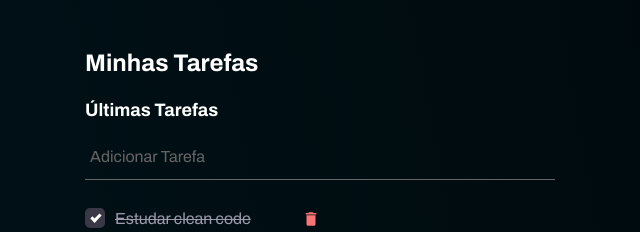
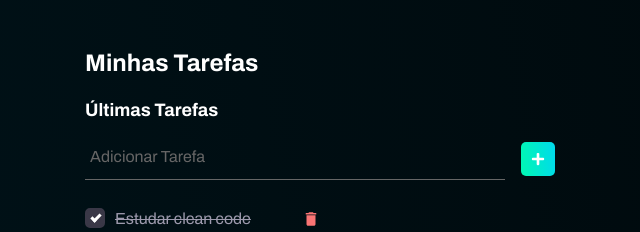
Before and after one commit to wendryuslima/task-manager-frontend, a React (Create React App) app: page / in a window 1280 px wide. Shown: the top 232 px of the page, without its empty margins (0-640 px from the left). Built offline with nearby package versions, Linux system fonts and the light colour scheme; no server answers.

Commit message:
feat: add function to add a task

```diff
--- a/src/components/AddTask.jsx
+++ b/src/components/AddTask.jsx
@@ -1,6 +1,10 @@
 import { useState } from "react";
+import { FaPlus } from "react-icons/fa";
+
 import CustomInput from "./CustomInput";
 import "./styles/AddTask.scss";
+import CustomButton from "./CustomButton";
+import axios from "axios";
 
 const AddTask = () => {
   const [task, setTask] = useState("");
@@ -8,9 +12,44 @@ const AddTask = () => {
   const onChange = (e) => {
     setTask(e.target.value);
   };
+
+  const handleTaskAddition = async () => {
+    try {
+      console.log("Iniciando requisição para adicionar tarefa...");
+
+      const payload = {
+        description: task,
+        isCompleted: false,
+      };
+      console.log("Payload enviado:", payload);
+
+      const response = await axios.post("http://localhost:8000/tasks", payload);
+      console.log("Resposta do servidor:", response.data);
+    } catch (error) {
+      console.log("Erro ao tentar adicionar tarefa:");
+      if (error.response) {
+        // O servidor respondeu com um código de status fora da faixa 2xx
+        console.error("Resposta do servidor:", error.response.data);
+        console.error("Código de status:", error.response.status);
+      } else if (error.request) {
+        // A requisição foi feita, mas nenhuma resposta foi recebida
+        console.error(
+          "Nenhuma resposta recebida. Detalhes da requisição:",
+          error.request
+        );
+      } else {
+        // Outro tipo de erro ocorreu
+        console.error("Erro na configuração da requisição:", error.message);
+      }
+    }
+  };
+
   return (
     <div className="add-task-container">
       <CustomInput label="Adicionar Tarefa" value={task} onChange={onChange} />
+      <CustomButton onClick={handleTaskAddition}>
+        <FaPlus size={14} color="#ffffff" />
+      </CustomButton>
     </div>
   );
 };
```
Also changed, not shown: src/components/styles/CustomButton.scss (indentation only).
